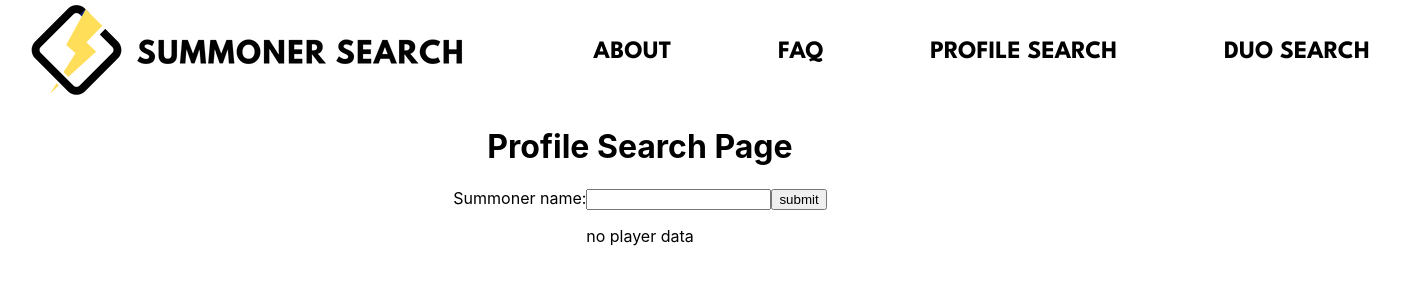
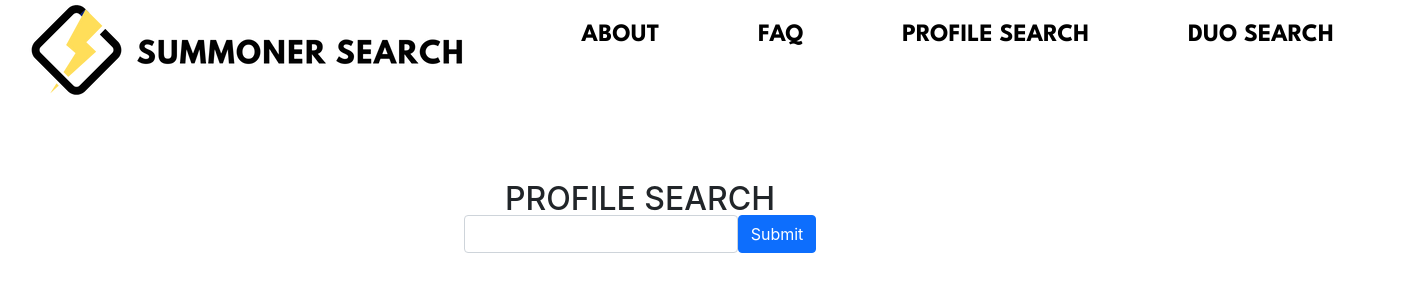
Before and after one commit to emikeke/js-practice, a React (Create React App) app in the folder summoner-list/: page /profile/search in a window 1280 px wide. Shown: the top 300 px of the page, 1423 px wide, since content can reach past the window. Built offline with nearby package versions, Linux system fonts and the light colour scheme; a web font is replaced by a local one.

Commit message:
error handling for failed api call, change state between existing player

```diff
--- a/summoner-list/public/index.html
+++ b/summoner-list/public/index.html
@@ -13,6 +13,8 @@
     <link rel="preconnect" href="https://fonts.googleapis.com">
     <link rel="preconnect" href="https://fonts.gstatic.com" crossorigin>
     <link href="https://fonts.googleapis.com/css2?family=Amiko:wght@400;600;700&family=Fredoka+One&family=League+Spartan:wght@400;500;600;700;800&display=swap" rel="stylesheet">
+    <link href="https://cdn.jsdelivr.net/npm/bootstrap@5.1.3/dist/css/bootstrap.min.css" rel="stylesheet" integrity="sha384-1BmE4kWBq78iYhFldvKuhfTAU6auU8tT94WrHftjDbrCEXSU1oBoqyl2QvZ6jIW3" crossorigin="anonymous">
+
     <!--
       manifest.json provides metadata used when your web app is installed on a
       user's mobile device or desktop. See https://developers.google.com/web/fundamentals/web-app-manifest/
@@ -42,5 +44,6 @@
       To begin the development, run `npm start` or `yarn start`.
       To create a production bundle, use `npm run build` or `yarn build`.
     -->
+    <script src="https://cdn.jsdelivr.net/npm/bootstrap@5.1.3/dist/js/bootstrap.bundle.min.js" integrity="sha384-ka7Sk0Gln4gmtz2MlQnikT1wXgYsOg+OMhuP+IlRH9sENBO0LRn5q+8nbTov4+1p" crossorigin="anonymous"></script>
   </body>
 </html>
--- a/summoner-list/src/components/Button/Button.js
+++ b/summoner-list/src/components/Button/Button.js
@@ -2,11 +2,12 @@ import React from "react";
 
 const Button = ({buttonText}) => {
   return (
-    <button
-    type="submit"
-    >
-      {buttonText}
-    </button>
+      <button
+      className="btn btn-primary"
+      type="submit"
+      >
+        {buttonText}
+      </button>
   )
 };
 
--- a/summoner-list/src/components/Nav/Navbar.css
+++ b/summoner-list/src/components/Nav/Navbar.css
@@ -27,6 +27,7 @@ a:hover {
   color:rgb(41, 108, 233);
 }
 
+/* mobile */
 @media screen and (max-width: 960px) {
   .menu-wrapper ul {
     position: absolute;
@@ -34,7 +35,7 @@ a:hover {
     grid-template-columns: repeat(1, auto);
     grid-gap: 1rem;
     height: 100vh;
-    width: 93%;
+    width: 100%;
     padding: 2rem;
   }
   /* mobile menu icon text clicked */
@@ -42,7 +43,7 @@ a:hover {
     position: absolute;
     background: #ffffff;
     z-index: 1;
-    top: 7rem;
+    top: 6rem;
     left: 0;
     right: 0;
     display: flex;
@@ -67,4 +68,8 @@ a:hover {
     cursor: pointer;
     z-index: 1;
   }
+
+  .nav-menu {
+    z-index: 0; /* navbar submit button dissapear fix */
+  }
 }
--- a/summoner-list/src/components/Nav/Navbar.js
+++ b/summoner-list/src/components/Nav/Navbar.js
@@ -5,26 +5,26 @@ import { useState } from "react";
 import "./Navbar.css";
 
 const Navbar = () => {
-  const [notClickedIcon, setClickedIcon] = useState(false);
+  const [active, setActive] = useState(false); // mobile toggle
   const handleIcon = () => {
-    setClickedIcon(!notClickedIcon);
+    setActive(!active);
   };
   return (
     <div className="nav-wrapper">
       <div className="logo-wrapper">
-        <Link to="/">
+        <Link to="/" onClick={() => setActive(false)}>
           <img src={logo} alt="logo"></img>
         </Link>
       </div>
       <div className="menu-icon" onClick={handleIcon}>
-        <i className={notClickedIcon ? "fa-solid fa-xmark" : "fa-solid fa-bars"}></i>
+        <i className={active ? "fa-solid fa-xmark" : "fa-solid fa-bars"}></i>
       </div>
       <div className="menu-wrapper">
-        <ul className={notClickedIcon ? "nav-menu-active" : "nav-menu"}>
-          <Link onClick={() => setClickedIcon(false)} to="/about">ABOUT</Link>
-          <Link onClick={() => setClickedIcon(false)} to="/faq">FAQ</Link>
-          <Link onClick={() => setClickedIcon(false)} to="/profile/search">PROFILE SEARCH</Link>
-          <Link onClick={() => setClickedIcon(false)} to="/duo/search">DUO SEARCH</Link>
+        <ul className={active ? "nav-menu-active" : "nav-menu"}>
+          <Link onClick={() => setActive(false)} to="/about">ABOUT</Link>
+          <Link onClick={() => setActive(false)} to="/faq">FAQ</Link>
+          <Link onClick={() => setActive(false)} to="/profile/search">PROFILE SEARCH</Link>
+          <Link onClick={() => setActive(false)} to="/duo/search">DUO SEARCH</Link>
         </ul>
       </div>
     </div>
--- a/summoner-list/src/components/Textfield/Textfield.js
+++ b/summoner-list/src/components/Textfield/Textfield.js
@@ -1,15 +1,17 @@
 import Button from "../Button/Button";
 
-const Textfield = ({type, value, onChange}) => {
+const Textfield = ({type, value, onChange, id}) => {
   return(
-    <div className="form-group">
-      <label htmlFor="summoner-name">Summoner name:
+    <div className="mb-3">
+      <label htmlFor="summoner-name" className="form-label">
       <input
+        className="form-control"
+        id={id}
         type={type}
         value={value}
         onChange={onChange}
       />
-      <Button buttonText="submit"/>
+      <Button buttonText="Submit"/>
       </label>
     </div>
   )
--- /dev/null
+++ b/summoner-list/src/views/Profilesearch.css
@@ -0,0 +1,42 @@
+.form-page {
+  position: relative;
+  display: flex;
+  align-items: center;
+  justify-content: center;
+  flex-direction: column;
+  height: 5vh;
+  z-index: 0; /* navbar submit button dissapear fix */
+}
+
+.form-label {
+  display: flex;
+  justify-content: space-evenly;
+  align-items: center;
+  width: 100%;
+}
+
+.page {
+  display: flex;
+  flex-direction: row;
+  align-items: center;
+  justify-content: center;
+  margin-top: 2rem;
+  gap: 3rem;
+}
+
+.tier-wrapper {
+  display: flex;
+  flex-direction: column;
+  align-items: center;
+  padding: 1rem;
+  margin-top: 1rem;
+  margin: 0rem;
+}
+
+.form-wrapper {
+  margin-top: 5rem;
+}
+
+.league-rank {
+  display: flex;
+}
--- a/summoner-list/src/views/Profilesearch.js
+++ b/summoner-list/src/views/Profilesearch.js
@@ -1,21 +1,36 @@
 import { useEffect, useState } from "react";
 import Textfield from "../components/Textfield/Textfield";
+import "./Profilesearch.css";
 
 const ProfileSearch = () => {
-  const [search, setSearch] = useState("");
-  const [playerData, setPlayerData] = useState({});
-  const [playerLeague, setPlayerLeague] = useState([]);
+  const [search, setSearch] = useState(""); // user search
+  const [playerData, setPlayerData] = useState({}); // playerID
+  const [playerLeague, setPlayerLeague] = useState({}); // playerLeague
+  const [error, setError] = useState(null); // error handling if no summoner search exists
 
   const API_KEY = "";
   const summonerNameURL = `https://na1.api.riotgames.com/lol/summoner/v4/summoners/by-name/${search}?api_key=${API_KEY}`;
   const summonerLeagueURL = `https://na1.api.riotgames.com/lol/league/v4/entries/by-summoner/${playerData.id}?api_key=${API_KEY}`;
-  const winrate = Math.round(playerLeague.wins / (playerLeague.wins + playerLeague.losses) * 100);
+  const winrate = (Math.round(playerLeague.wins / (playerLeague.wins + playerLeague.losses) * 100));
 
   async function requestSummonerName() {
-    const res = await fetch(summonerNameURL);
-    const json = await res.json();
-    setPlayerData(json);
-    console.log(json);
+    fetch(summonerNameURL)
+      .then(res => {
+        console.log(res);
+        if(!res.ok) {
+          console.log(res);
+          throw new Error("Page not found")
+        }
+        return res.json();
+      })
+      .then(data => {
+        setPlayerData(data);
+        setError(null);
+      })
+      .catch(err => {
+        console.log(err)
+        setError("No summoner found");
+      })
   }
 
   useEffect(() => {
@@ -27,37 +42,64 @@ const ProfileSearch = () => {
   async function requestSummonerLeague() {
     const res = await fetch(summonerLeagueURL);
     const json = await res.json();
+    if (json.length >= 1) {
       setPlayerLeague(json[0]);
-    console.log(json);
+      console.log(json[0]);
+    }
+    if (json.length === 0 ) {
+      setPlayerLeague({tier: "UNRANKED"})
+    }
+    //setPlayerLeague({tier: "UNRANKED", rank: " ", wins: " ", losses: " ", winrate: " "});
   }
 
   const handleSubmit = (e) => {
     e.preventDefault();
     requestSummonerName();
+    setSearch("");
     console.log("form submitted");
   }
 
   return (
-    <div className="profile-page">
-      <h1>Profile Search Page</h1>
+    <div className="search-page">
+      <div className="form-wrapper">
+        <h2>PROFILE SEARCH</h2>
         <form className="form-page" onSubmit={handleSubmit}>
           <Textfield
             type="text"
             value={search}
-          onChange={(e) => setSearch(e.target.value)}
+            onChange={(e) => {
+              setSearch(e.target.value)
+              setError(null);
+            }}
           />
         </form>
+      </div>
+      {error ? <>{Error && <div>{error}</div>}</>
+      :
+      <>
         {JSON.stringify(playerData) !== "{}" ?
+        <div className="page">
+            <div className="name-info">
+              {playerData.name ? playerData.name : ""}
+            </div>
             <div>
-        <p>have player data</p>
-        <p>{playerData.name}</p>
-        <p>level {playerData.summonerLevel}</p>
-        <img width="100" height="100" src={`http://ddragon.leagueoflegends.com/cdn/12.5.1/img/profileicon/${playerData.profileIconId}.png`} alt="summoner-icon" />
-        <p>rank: {playerLeague.tier}{playerLeague.rank}</p>
-        <p>winrate: {winrate}%</p>
+              {playerData.summonerLevel ? <div>level {playerData.summonerLevel}</div> : ""}
+              {playerData.profileIconId ? <div><img width="100" height="100" src={`http://ddragon.leagueoflegends.com/cdn/12.5.1/img/profileicon/${playerData.profileIconId}.png`} alt="summoner-icon" /></div> : "" }
+            </div>
+            <div className="tier-wrapper">
+              <div className="league-rank">
+                {playerLeague.tier ? <div className="tier">{playerLeague.tier}</div> : <div className>UNRANKED</div>} {playerLeague.rank ? <div className="rank">{playerLeague.rank} </div> : " "} {playerLeague.leaguePoints ? <div>{playerLeague.leaguePoints} LP</div> : " 0 LP"}
+              </div>
+              {playerLeague.wins ? <div className="wins">{playerLeague.wins} wins</div> : " "} {playerLeague.losses ? <div>{playerLeague.losses} losses</div> : " "}
+              {winrate ? <div className="winrate">{winrate} %</div> : ""}
+            </div>
         </div>
         :
-      <p>no player data</p>}
+        <div className="search-text">
+        </div>
+        }
+      </>
+      }
     </div>
   )
 };
```
Also changed, not shown: summoner-list/src/views/Error.js (added, +9 -0 lines), summoner-list/src/App.js (line endings or trailing spaces). Lines whose indentation alone changed are shown as unchanged.
